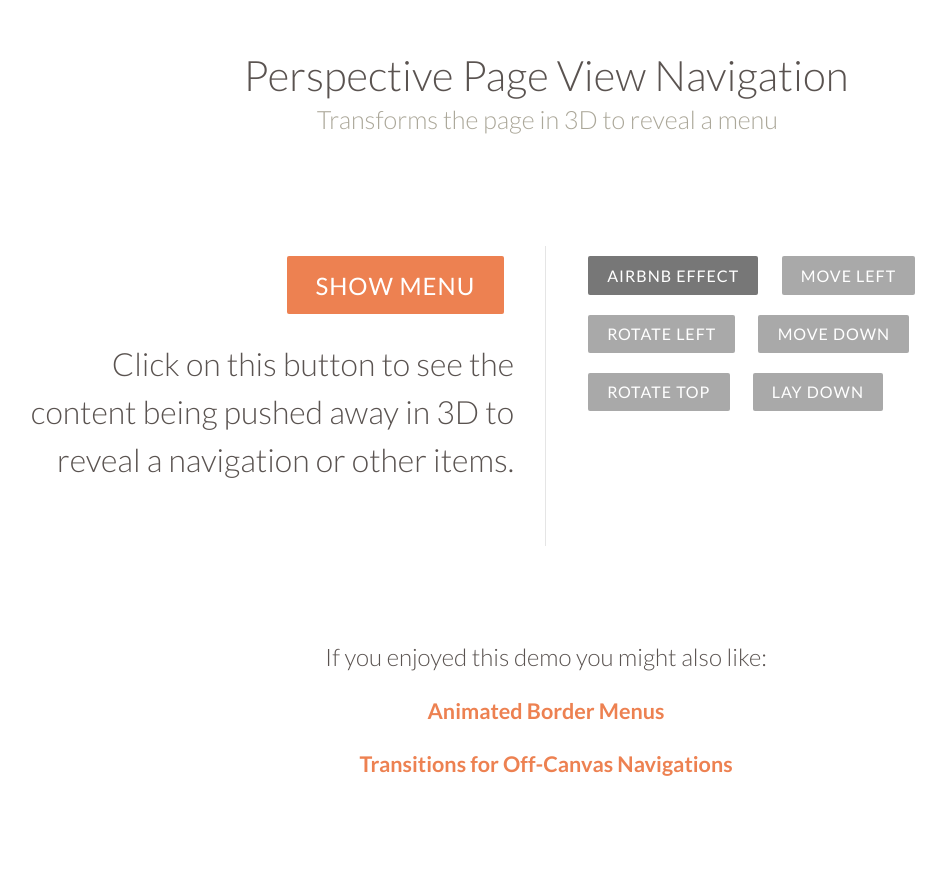
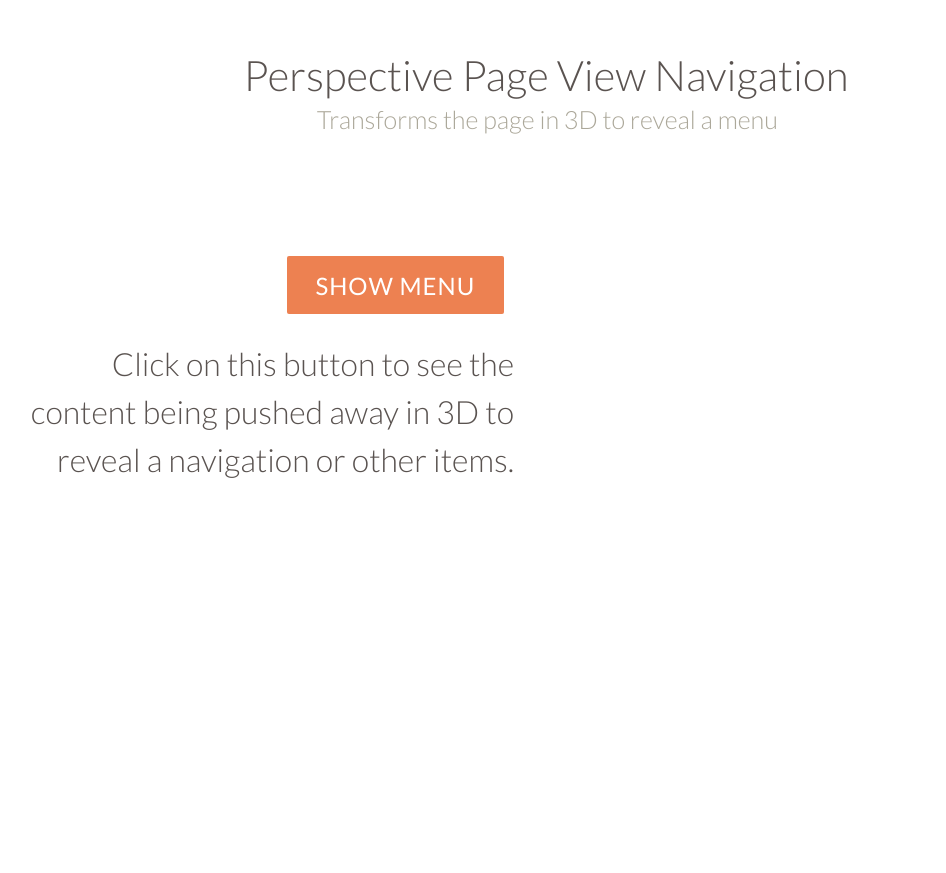
Before and after one commit to ozknightwalker/JcDinPortfolio, a Django app: template app/templates/TestingView.html in a window 1280 px wide. Shown: the whole page, without its empty margins (94-1040 px from the left). After the commit the page ends 478 px from the top, so only its background shows below. Run offline with Django 3.2, Linux system fonts and the light colour scheme; the template is opened without the code that fills it, so the values that code supplies are empty; some web fonts are replaced.

Commit message:
removed not needed things

```diff
--- a/app/templates/TestingView.html
+++ b/app/templates/TestingView.html
@@ -27,32 +27,14 @@
                             <p><button id="showMenu">Show Menu</button></p>
                             <p>Click on this button to see the content being pushed away in 3D to reveal a navigation or other items.</p>
                         </div>
-                        <div class="column">
-                            <nav class="io-demos">
-                                <a href="index.html" class="current-demo">Airbnb Effect</a>
-                                <a href="index2.html">Move Left</a>
-                                <a href="index3.html">Rotate Left</a>
-                                <a href="index4.html">Move Down</a>
-                                <a href="index5.html">Rotate Top</a>
-                                <a href="index6.html">Lay Down</a>
-                            </nav>
-                        </div>
-                        <div class="related">
-                            <p>If you enjoyed this demo you might also like:</p>
-                            <p><a href="http://tympanus.net/Tutorials/AnimatedBorderMenus/">Animated Border Menus</a></p>
-                            <p><a href="http://tympanus.net/Development/SidebarTransitions/">Transitions for Off-Canvas Navigations</a></p>
-                        </div>
                     </div><!-- /main -->
                 </div><!-- wrapper -->
             </div><!-- /container -->
             <nav class="outer-nav left vertical">
-                <a href="#" class="icon-home">Home</a>
-                <a href="#" class="icon-news">News</a>
-                <a href="#" class="icon-image">Images</a>
-                <a href="#" class="icon-upload">Uploads</a>
-                <a href="#" class="icon-star">Favorites</a>
-                <a href="#" class="icon-mail">Messages</a>
-                <a href="#" class="icon-lock">Security</a>
+                <a href="#" class="icon-home">Profile</a>
+                <a href="#" class="icon-news">Experience</a>
+                <a href="#" class="icon-image">Works</a>
+                <a href="#" class="icon-star">Powers</a>
             </nav>
         </div><!-- /perspective -->
         <script src="{% static 'js/classie.js' %}"></script>
--- a/static/css/style.css
+++ b/static/css/style.css
@@ -146,7 +146,6 @@ a:hover, a:focus {
 	line-height: 1.5;
 }
 
-.io-demos a,
 button {
 	border: none;
 	padding: 0.6em 1.2em;
@@ -164,12 +163,6 @@ button {
 	outline: none;
 }
 
-.io-demos a:hover,
-.io-demos a:active,
-.io-demos a.current-demo {
-	background: #777;
-}
-
 button {
 	font-size: 75%;
 	background: #ed8151;
@@ -178,19 +171,6 @@ button {
 button:hover,
 button:active {
 	background: #e86a32;
-}
-
-.related {
-	text-align: center;
-	font-size: 1.5em;
-	margin-top: 3em;
-	clear: both;
-	padding: 3em 0;
-}
-
-.related a {
-	font-weight: 700;
-	font-size: 0.9em;
 }
 
 @media screen and (max-width: 46.0625em) {
```
